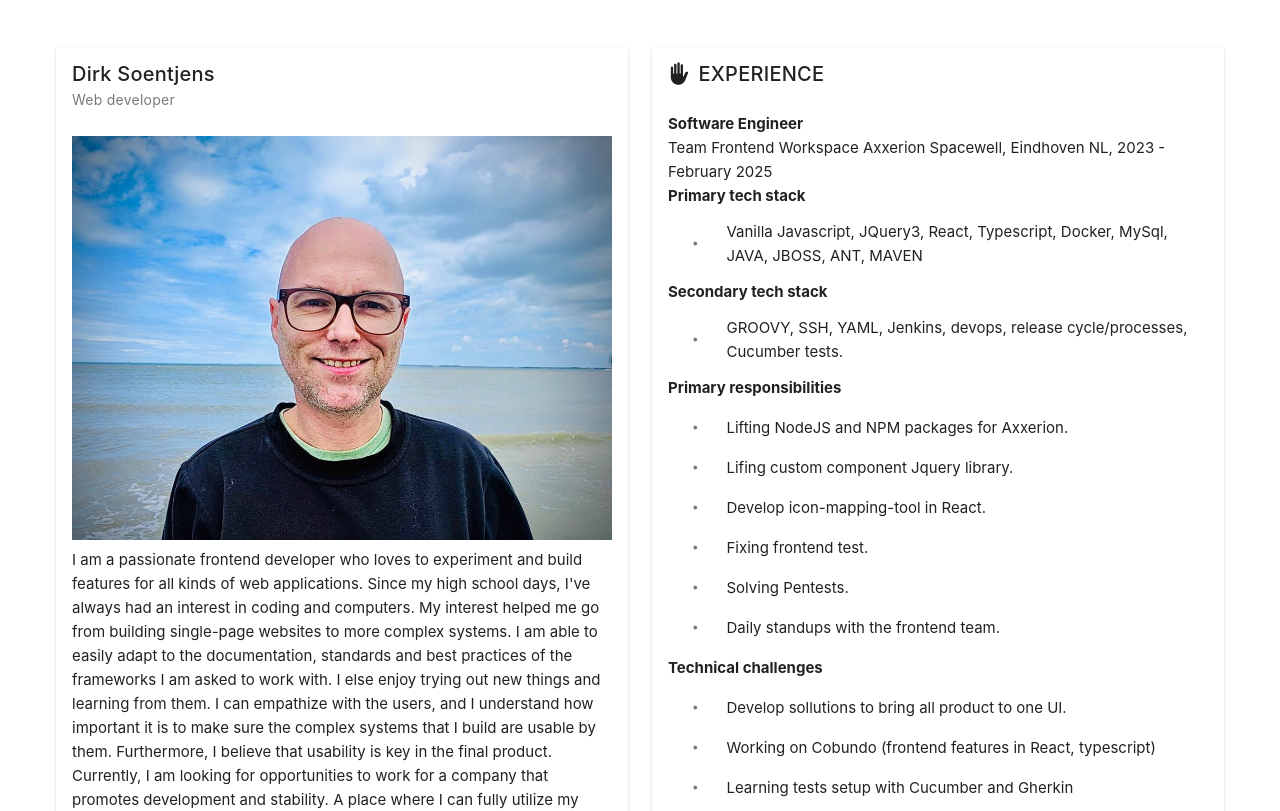
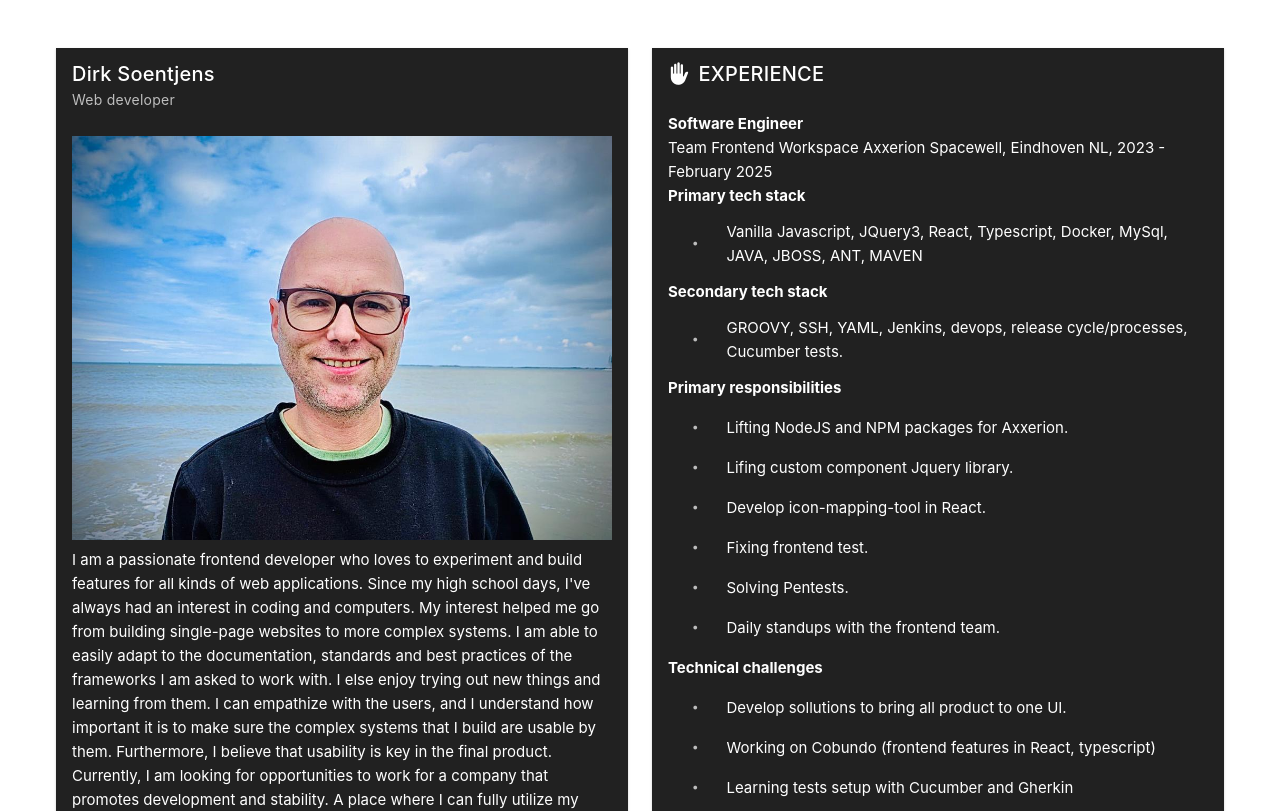
Before and after one commit to tampert/resume-vue, a Vue app: page / in a window 1280 px wide. Shown: the top 811 px of the page. Built offline with nearby package versions, Linux system fonts and the light colour scheme.

Commit message:
Add theme

```diff
--- a/src/App.vue
+++ b/src/App.vue
@@ -11,7 +11,7 @@ import Experience from "./components/resume/Experience.vue";
 <template>
   <v-container>
     <v-row>
-      <v-col cols="6">
+      <v-col cols="12" sm="6">
         <Intro />
         <Contact />
         <Skills />
@@ -19,7 +19,7 @@ import Experience from "./components/resume/Experience.vue";
         <Languages />
         <Education />
       </v-col>
-      <v-col cols="6">
+      <v-col cols="12" sm="6">
         <Experience />
       </v-col>
     </v-row>
--- a/src/main.js
+++ b/src/main.js
@@ -28,6 +28,9 @@ const vuetify = createVuetify({
       mdi,
     },
   },
+  theme: {
+    defaultTheme: "dark", // 'light' | 'dark' | 'system'
+  },
 });
 
 const app = createApp(App);
```
